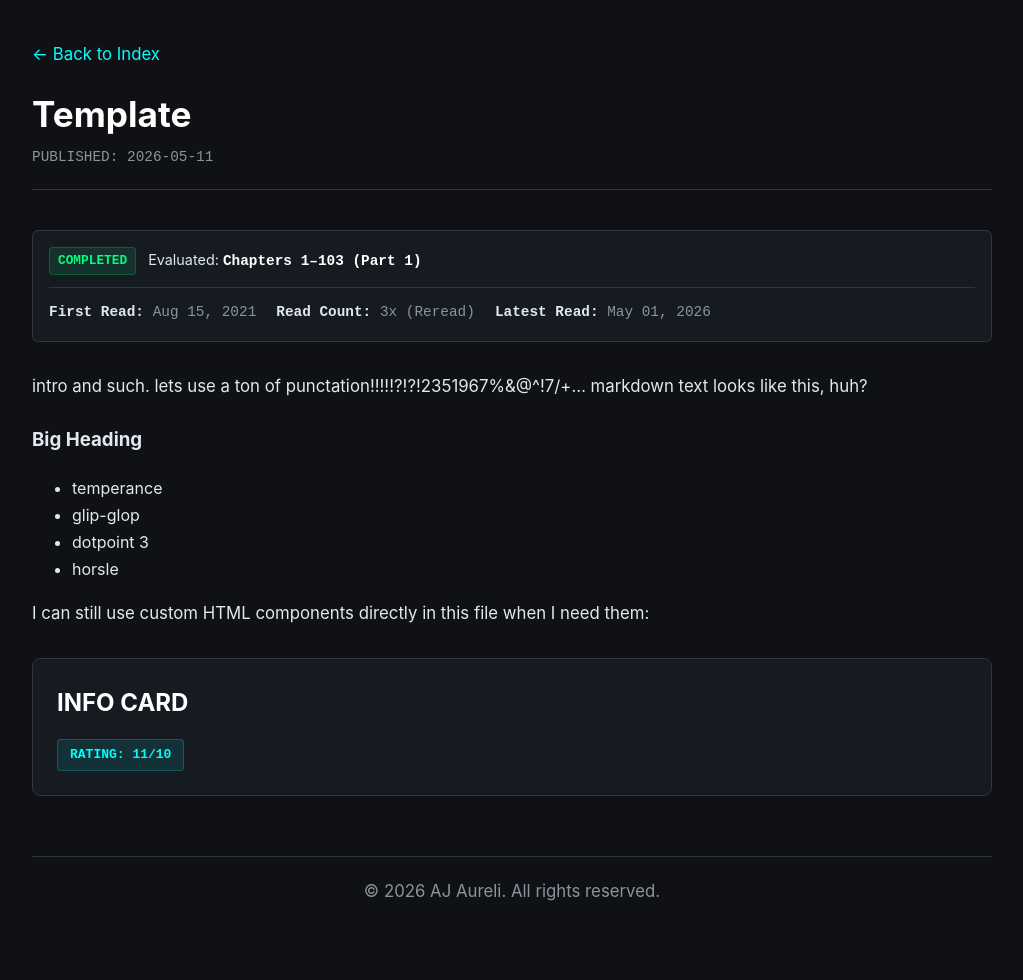
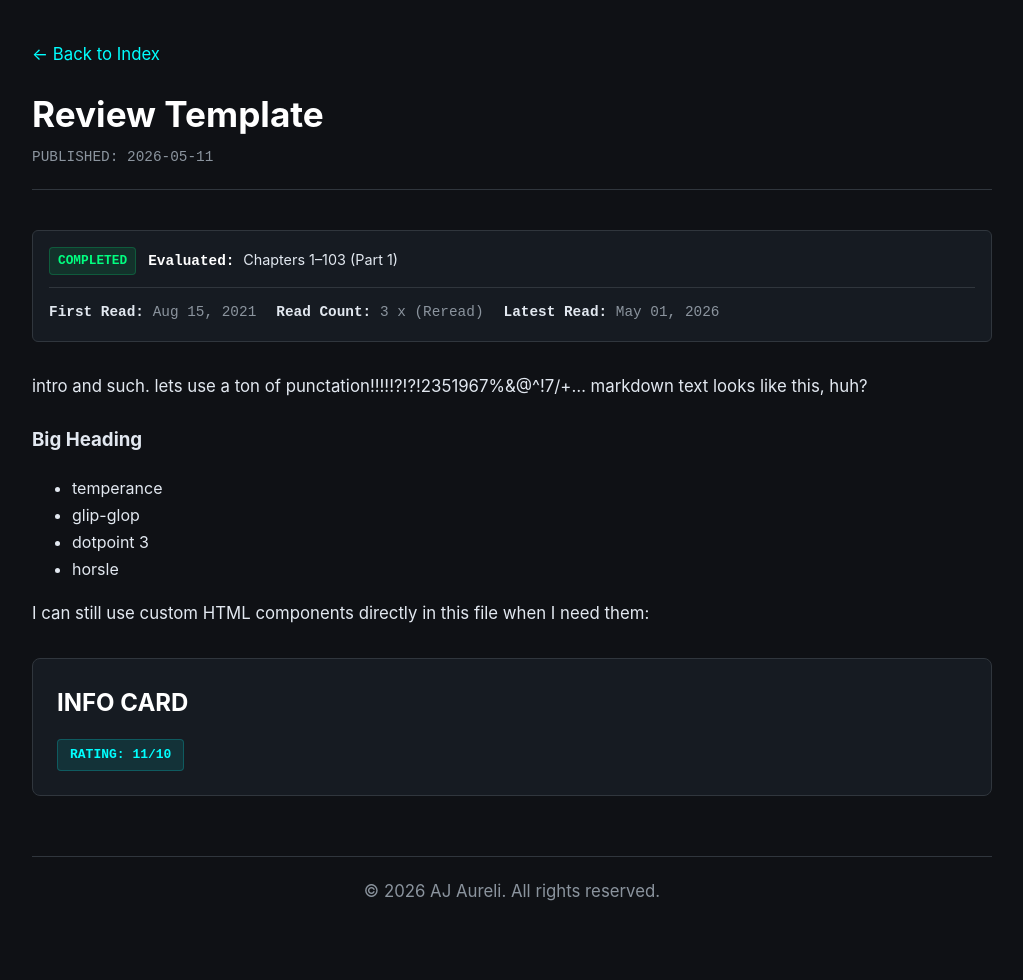
Before and after one commit to ailporf/ailporf.github.io, a Jekyll site: the page built from reviews/post-template.md, in a window 1280 px wide. Shown: the whole page, without its empty margins (128-1151 px from the left). Built offline with Jekyll 4.4.1, drawn with Linux system fonts in a browser that asks for light colours.

Commit message:
Update review template again

```diff
--- a/_layouts/post.html
+++ b/_layouts/post.html
@@ -21,7 +21,7 @@
                 {% endif %}
 
                 {% if page.evaluated_scope %}
-                    <span class="scope-text">Evaluated: <strong>{{ page.evaluated_scope }}</strong></span>
+                    <span class="scope-text"><strong>Evaluated: </strong>{{ page.evaluated_scope }}</span>
                 {% endif %}
             </div>
             <ul class="reading-history">
@@ -30,7 +30,7 @@
                 {% endif %}
 
                 {% if page.read_count and page.read_count > 1 %}
-                    <li><strong>Read Count:</strong> {{ page.read_count }}x (Reread)</li>
+                    <li><strong>Read Count:</strong> {{ page.read_count }} x (Reread)</li>
                     {% if page.latest_read_date %}
                         <li><strong>Latest Read:</strong> {{ page.latest_read_date | date: "%b %d, %Y" }}</li>
                     {% endif %}
--- a/reviews/post-template.md
+++ b/reviews/post-template.md
@@ -1,6 +1,6 @@
 ---
 layout: post
-title: "Template"
+title: "Review Template"
 date: 2026-05-11                # The publication date of your review
 
 # --- Custom Reading History Metadata ---
```
